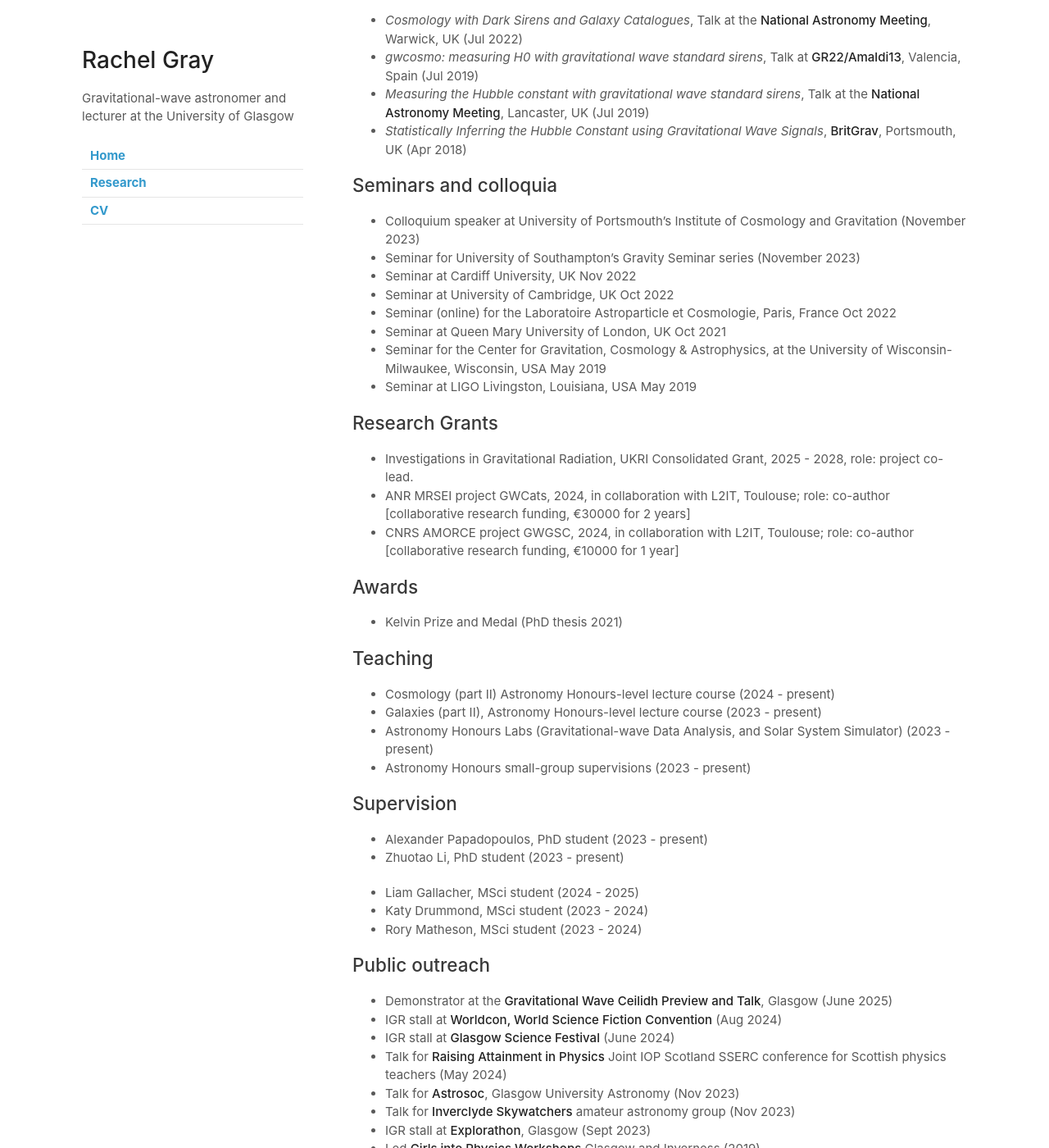
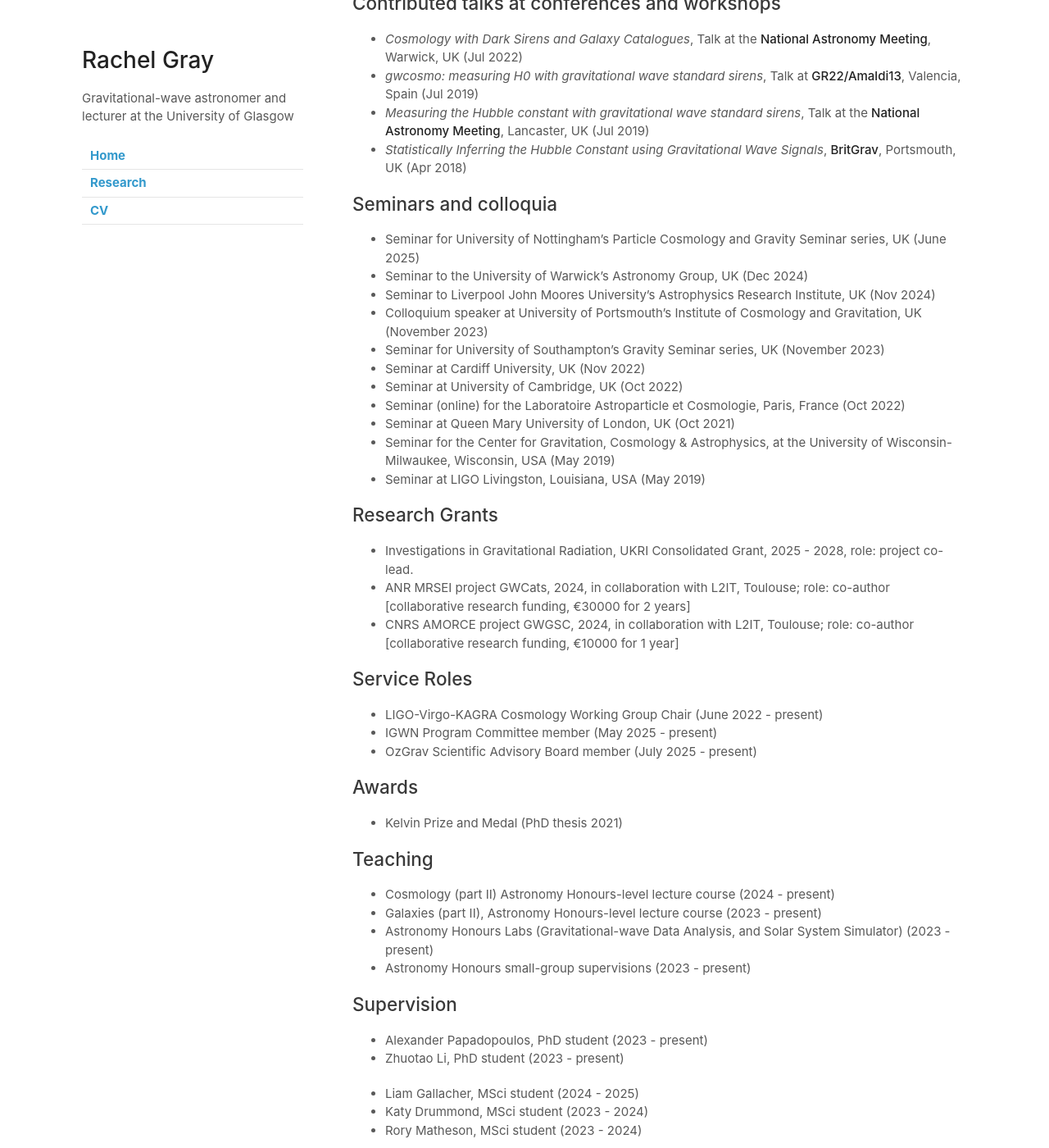
Before and after one commit to rachelmgray/rachelmgray.github.io, a Jekyll site: the page built from cv.md, in a window 1280 px wide and 1400 px high, scrolled down 1541 px. Shown: the whole window at 82% size. Built offline with Jekyll 4.4.1, drawn with Linux system fonts in a browser that asks for light colours; our own code applies the rules of GitHub Pages for plain Markdown files; some of the changed text lies outside the part shown.

Commit message:
update cv

```diff
--- a/cv.md
+++ b/cv.md
@@ -12,13 +12,12 @@ I am a lecturer at the University of Glasgow, specialising in constraining cosmo
   - Thesis: "Gravitational Wave Cosmology: measuring the Hubble constant with dark standard sirens". Supervised by Dr. John Veitch and Dr. Chris Messenger.
 - **MSci in Astronomy and Physics**, with Honours of the First Class, *University of Glasgow*, Glasgow, Scotland (2012 - 2017)
 
-
 ## Organisation of scientific meetings
-- [Shedding Light on Dark Sirens](https://www.lorentzcenter.nl/shedding-light-on-dark-sirens.html), Leiden, the Netherlands (Sept 2025)
-- [GR 24 & Amaldi 16](https://iop.eventsair.com/gr24-amaldi16/), Glasgow, UK (July 2025)
-- GR 24 & Amaldi 16 Early Career Workshop (satellite meeting to the GR 24 & Amaldi 16 conference), Glasgow, UK (July 2025)
-- [JENAS](https://indico.cern.ch/event/1440480/), Didcot, UK (Apr 2025)
-- [GWCats: Gravitational Wave & Galaxy Catalogues Cosmology Meeting](https://indico.in2p3.fr/event/33026/), Glasgow, UK (June 2024)
+- [Shedding Light on Dark Sirens](https://www.lorentzcenter.nl/shedding-light-on-dark-sirens.html), Leiden, the Netherlands (Sept 2025) [member of OC]
+- [GR 24 & Amaldi 16](https://iop.eventsair.com/gr24-amaldi16/), Glasgow, UK (July 2025) [member of LOC]
+- GR 24 & Amaldi 16 Early Career Workshop (satellite meeting to the GR 24 & Amaldi 16 conference), Glasgow, UK (July 2025) [member of LOC]
+- [JENAS](https://indico.cern.ch/event/1440480/), Didcot, UK (Apr 2025) [member of LOC]
+- [GWCats: Gravitational Wave & Galaxy Catalogues Cosmology Meeting](https://indico.in2p3.fr/event/33026/), Glasgow, UK (June 2024) [main organiser]
 
 ## Invited talks at conferences and workshops
 - *GW cosmology prospects and targeted EM follow-up of dark sirens*, invited discussion session at the **5th Philip Wetton Workshop**, Oxford, UK (Sept 2025)
@@ -43,19 +42,27 @@ I am a lecturer at the University of Glasgow, specialising in constraining cosmo
 - *Statistically Inferring the Hubble Constant using Gravitational Wave Signals*, **BritGrav**, Portsmouth, UK  (Apr 2018)
 
 ## Seminars and colloquia
-- Colloquium speaker at University of Portsmouth's Institute of Cosmology and Gravitation (November 2023)
-- Seminar for University of Southampton's Gravity Seminar series (November 2023)
-- Seminar at Cardiff University, UK Nov 2022
-- Seminar at University of Cambridge, UK Oct 2022
-- Seminar (online) for the Laboratoire Astroparticle et Cosmologie, Paris, France Oct 2022
-- Seminar at Queen Mary University of London, UK Oct 2021
-- Seminar for the Center for Gravitation, Cosmology & Astrophysics, at the University of Wisconsin-Milwaukee, Wisconsin, USA May 2019
-- Seminar at LIGO Livingston, Louisiana, USA May 2019
+- Seminar for University of Nottingham's Particle Cosmology and Gravity Seminar series, UK (June 2025)
+- Seminar to the University of Warwick's Astronomy Group, UK (Dec 2024)
+- Seminar to Liverpool John Moores University's Astrophysics Research Institute, UK (Nov 2024)
+- Colloquium speaker at University of Portsmouth's Institute of Cosmology and Gravitation, UK (November 2023)
+- Seminar for University of Southampton's Gravity Seminar series, UK (November 2023)
+- Seminar at Cardiff University, UK (Nov 2022)
+- Seminar at University of Cambridge, UK (Oct 2022)
+- Seminar (online) for the Laboratoire Astroparticle et Cosmologie, Paris, France (Oct 2022)
+- Seminar at Queen Mary University of London, UK (Oct 2021)
+- Seminar for the Center for Gravitation, Cosmology & Astrophysics, at the University of Wisconsin-Milwaukee, Wisconsin, USA (May 2019)
+- Seminar at LIGO Livingston, Louisiana, USA (May 2019)
 
 ## Research Grants
 - Investigations in Gravitational Radiation, UKRI Consolidated Grant, 2025 - 2028, role: project co-lead.
 - ANR MRSEI project GWCats, 2024, in collaboration with L2IT, Toulouse; role: co-author [collaborative research funding, €30000 for 2 years]
 - CNRS AMORCE project GWGSC, 2024, in collaboration with L2IT, Toulouse; role: co-author [collaborative research funding, €10000 for 1 year]
+
+## Service Roles
+- LIGO-Virgo-KAGRA Cosmology Working Group Chair (June 2022 - present)
+- IGWN Program Committee member (May 2025 - present)
+- OzGrav Scientific Advisory Board member (July 2025 - present)
 
 ## Awards
 - Kelvin Prize and Medal (PhD thesis 2021)
```
Also changed, not shown: other parts of cv.md (+1 -1 lines).
